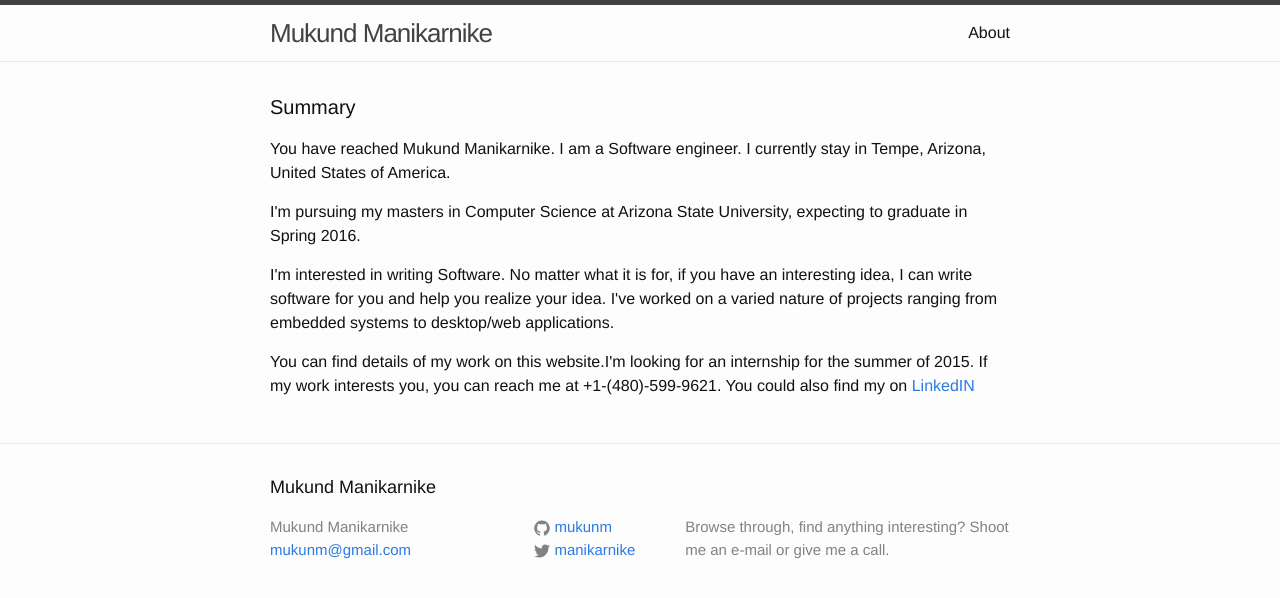
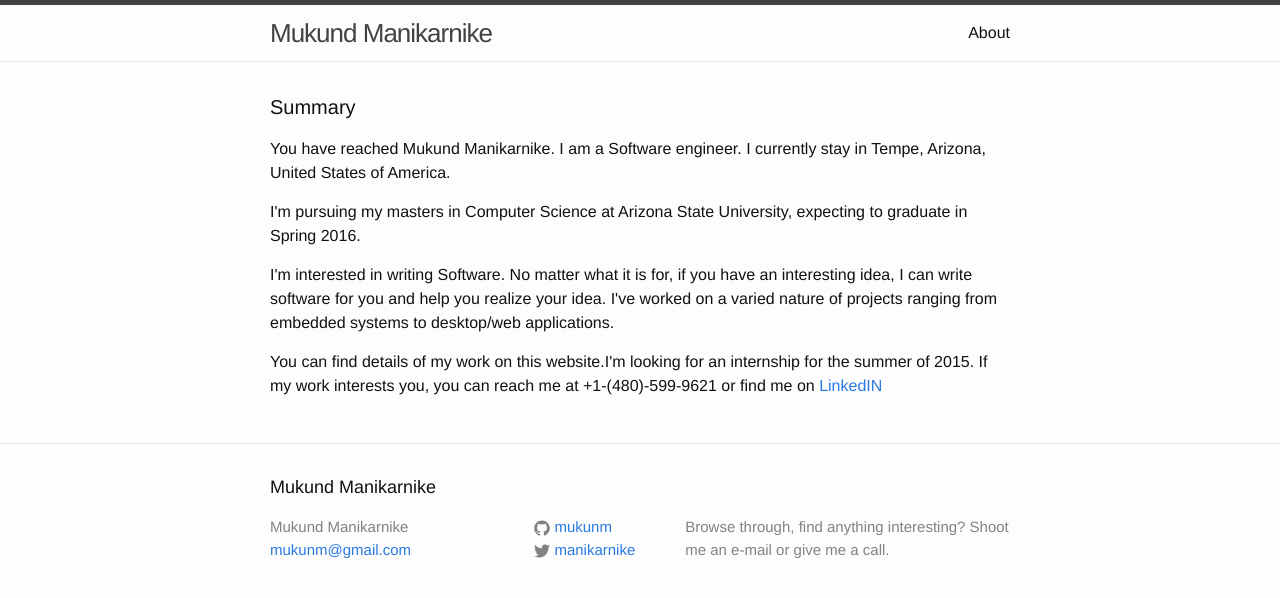
Before and after one commit to deeptianupindi/mukunm.github.io, a Jekyll site: the page built from index.html, in a window 1280 px wide. Shown: the top 598 px of the page. Built offline with Jekyll 4.4.1, drawn with Linux system fonts in a browser that asks for light colours.

```diff
--- a/index.html
+++ b/index.html
@@ -23,9 +23,8 @@
   <p class = "rss-subscribe">
     You can find details of my work on this website.I'm looking for an
     internship for the summer of 2015.
-
-    If my work interests you, you can reach me at +1-(480)-599-9621. You could
-    also find my on <a href="https://www.linkedin.com/in/manikarnike">LinkedIN</a>
+    If my work interests you, you can reach me at +1-(480)-599-9621 or find me
+    on <a href="https://www.linkedin.com/in/manikarnike">LinkedIN</a>
   </p>
 
 </div>
```
